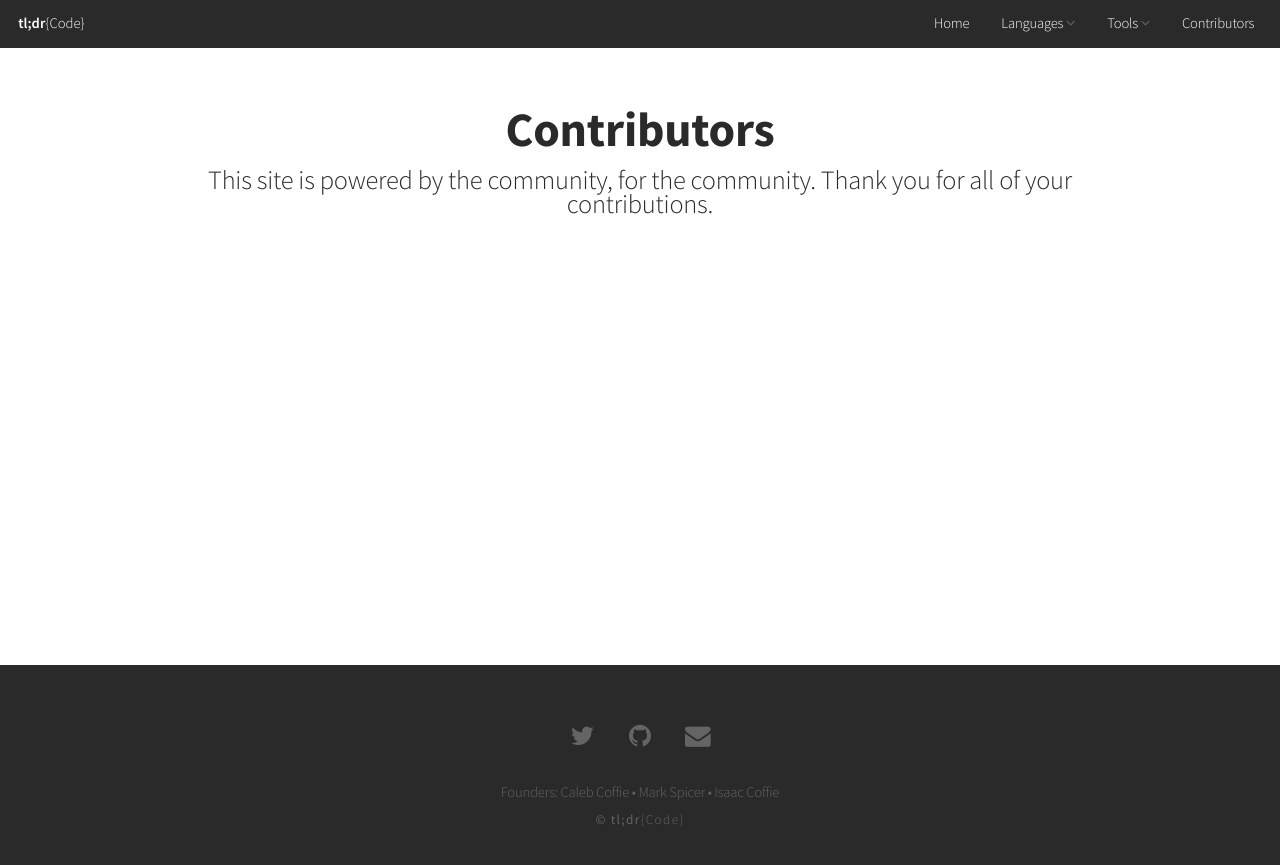
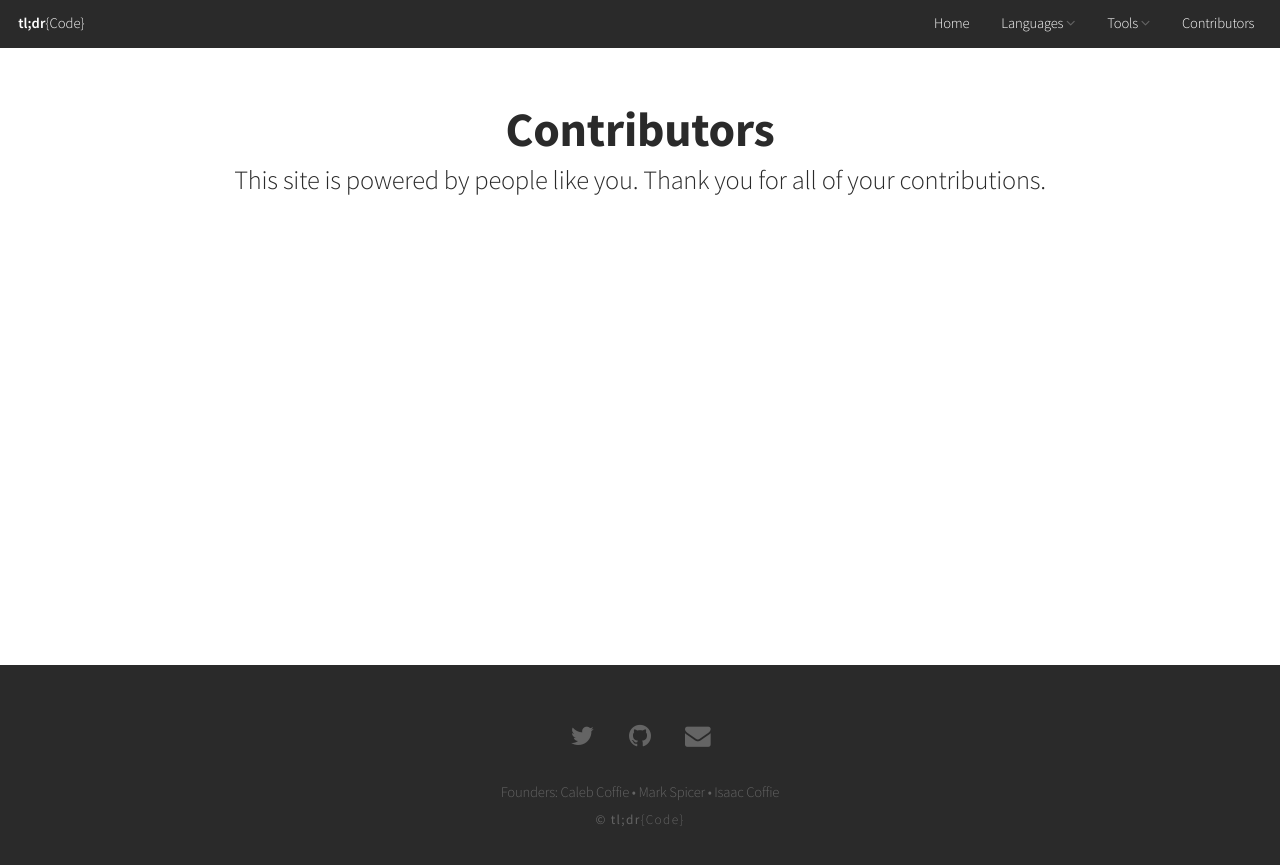
Before and after one commit to tldrcode/tldrcode.com, a Jekyll site: the page built from contributors.html, in a window 1280 px wide. Shown: the top 865 px of the page. Built offline with Jekyll 4.4.1, drawn with Linux system fonts in a browser that asks for light colours.

```diff
--- a/_includes/contributors.html
+++ b/_includes/contributors.html
@@ -1,4 +1,4 @@
-<div id="contributors" class="row"></div>
+<div id="contributors"></div>
 
 <script>
   $(function(){
@@ -7,13 +7,21 @@
     requestJSON(apiurl, function(json)
   {
     var contributors = json;
+    var counter = 0;
+    outhtml = outhtml + '<div class="row">'
     $.each(contributors, function(index) {
+      if(counter % 4 == 0 && counter != 0){
+        outhtml = outhtml + '</div>'
+        outhtml = outhtml + '<div class="row">'
+      }
       outhtml = outhtml + '<div class="3u align-center">';
       outhtml = outhtml + '<a href="'+contributors[index].html_url+'"><img src="'+contributors[index].avatar_url+'" alt="user avatar" class="circular"></a>';
       outhtml = outhtml + '<h1><a href="'+contributors[index].html_url+'">'+contributors[index].login+'</a></h1>';
       outhtml = outhtml + '<p>Contributions: '+contributors[index].contributions+'</p>';
       outhtml = outhtml + '</div>';
+      counter++;
     });
+    outhtml = outhtml + '</div>'
     $('#contributors').html(outhtml);
   });
   function requestJSON(url, callback) {
--- a/contributors.html
+++ b/contributors.html
@@ -9,7 +9,7 @@ title: Contributors
         <article>
           <header>
             <h2>Contributors</h2>
-            <span class="byline">This site is powered by the community, for the community. Thank you for all of your contributions.</span>
+            <span class="byline">This site is powered by people like you. Thank you for all of your contributions.</span>
           </header>
         </article>
       {% include contributors.html %}
--- a/css/style.css
+++ b/css/style.css
@@ -646,6 +646,10 @@ ol.default li {
     font-size: 1.3em;
 }
 
+#languages h3 a:hover{
+  color: #2a2a2a;
+}
+
 #languages .pennant {
     border-color: #fff;
     position: relative;
```
